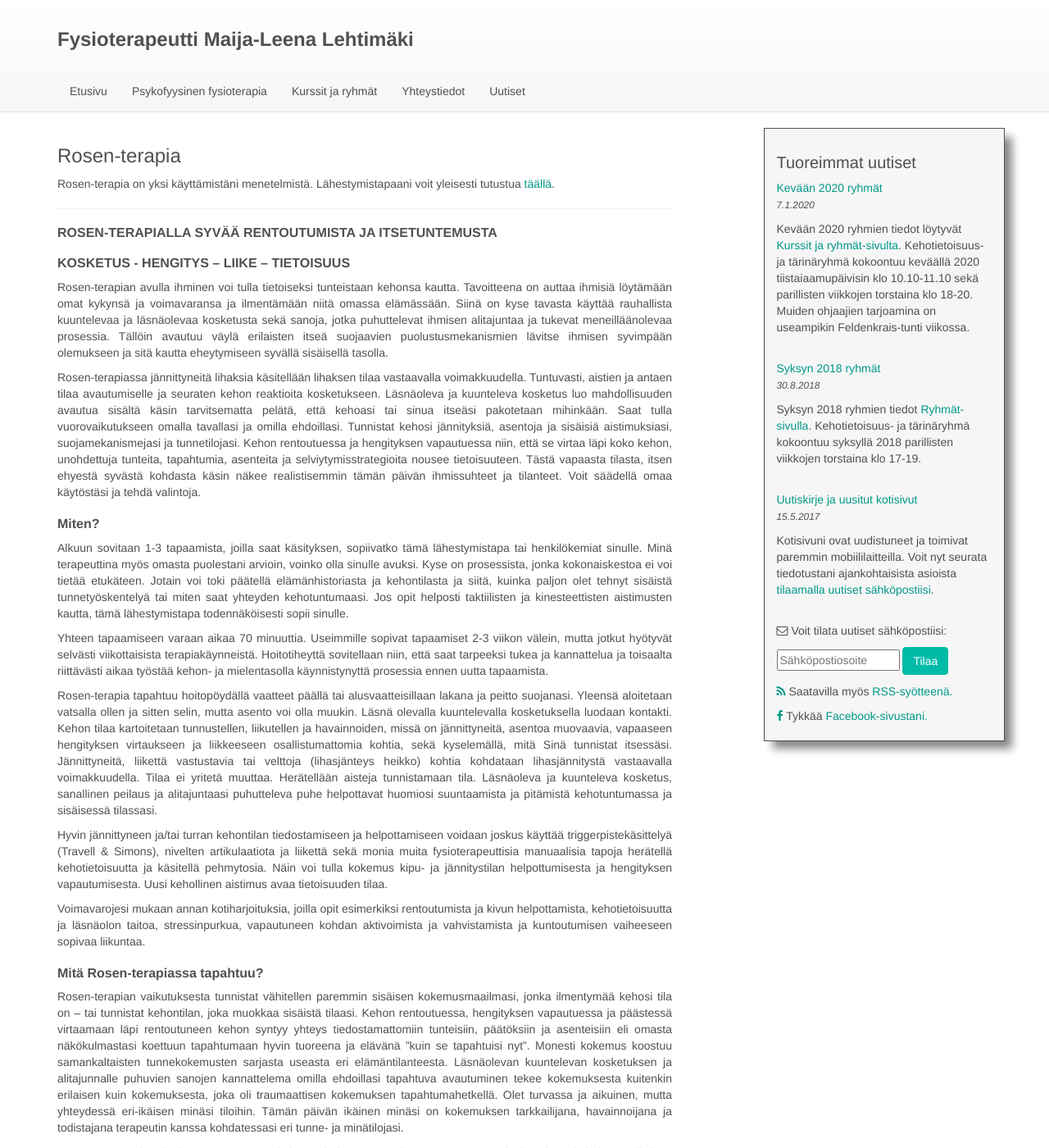
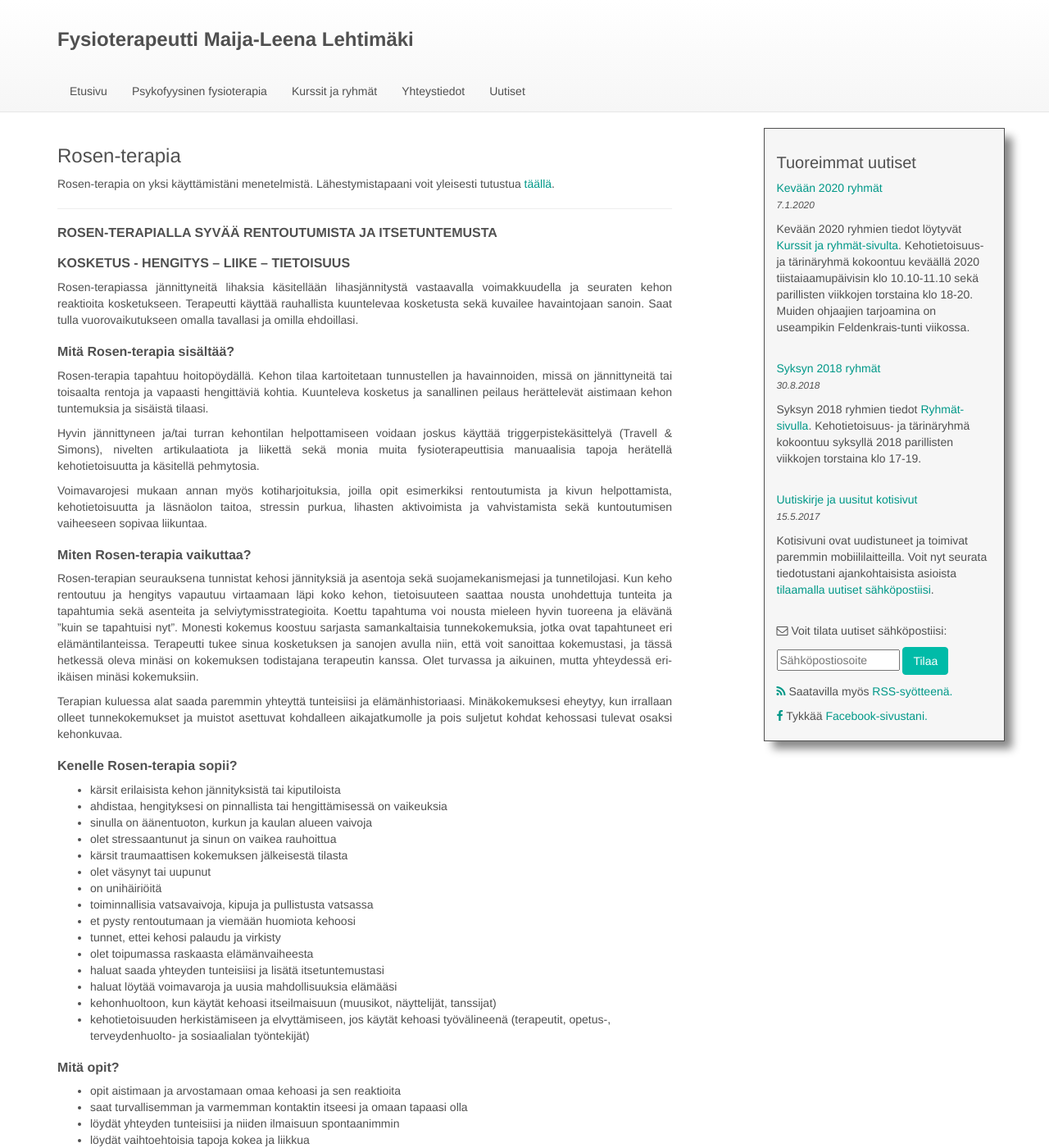
Before and after one commit to jluttine/maijaleenalehtimaki.fi, a Jekyll site: the page built from _pages/rosen-terapia.md, in a window 1280 px wide and 1400 px high. Shown: the whole window at 82% size. Built offline with Jekyll 4.4.1, drawn with Linux system fonts in a browser that asks for light colours; some of the changed text lies outside the part shown.

Commit message:
Tekstin lyhentäminen

```diff
--- a/_pages/rosen-terapia.md
+++ b/_pages/rosen-terapia.md
@@ -13,97 +13,21 @@ yleisesti tutustua [täällä]({{ site.baseurl }}{% link _pages/01-lahestymistap
 
 ### KOSKETUS   -    HENGITYS    –     LIIKE     –     TIETOISUUS
 
-Rosen-terapian avulla ihminen voi tulla tietoiseksi tunteistaan kehonsa kautta.
-Tavoitteena on auttaa ihmisiä löytämään omat kykynsä ja voimavaransa ja
-ilmentämään niitä omassa elämässään. Siinä on kyse tavasta käyttää rauhallista
-kuuntelevaa ja läsnäolevaa kosketusta sekä sanoja, jotka puhuttelevat ihmisen
-alitajuntaa ja tukevat meneilläänolevaa prosessia. Tällöin avautuu väylä
-erilaisten itseä suojaavien puolustusmekanismien lävitse ihmisen syvimpään
-olemukseen ja sitä kautta eheytymiseen syvällä sisäisellä tasolla.
+Rosen-terapiassa jännittyneitä lihaksia käsitellään lihasjännitystä vastaavalla voimakkuudella ja seuraten kehon reaktioita kosketukseen. Terapeutti käyttää rauhallista kuuntelevaa kosketusta sekä kuvailee havaintojaan sanoin. Saat tulla vuorovaikutukseen omalla tavallasi ja omilla ehdoillasi.
 
-Rosen-terapiassa jännittyneitä lihaksia käsitellään lihaksen tilaa vastaavalla
-voimakkuudella. Tuntuvasti, aistien ja antaen tilaa avautumiselle ja seuraten
-kehon reaktioita kosketukseen. Läsnäoleva ja kuunteleva kosketus luo
-mahdollisuuden avautua sisältä käsin tarvitsematta pelätä, että kehoasi tai
-sinua itseäsi pakotetaan mihinkään. Saat tulla vuorovaikutukseen omalla
-tavallasi ja omilla ehdoillasi. Tunnistat kehosi jännityksiä, asentoja ja
-sisäisiä aistimuksiasi, suojamekanismejasi ja tunnetilojasi. Kehon rentoutuessa
-ja hengityksen vapautuessa niin, että se virtaa läpi koko kehon, unohdettuja
-tunteita, tapahtumia, asenteita ja selviytymisstrategioita nousee tietoisuuteen.
-Tästä vapaasta tilasta, itsen ehyestä syvästä kohdasta käsin näkee
-realistisemmin tämän päivän ihmissuhteet ja tilanteet. Voit säädellä omaa
-käytöstäsi ja tehdä valintoja.
+### Mitä Rosen-terapia sisältää?
 
-### Miten?
+Rosen-terapia tapahtuu hoitopöydällä. Kehon tilaa kartoitetaan tunnustellen ja havainnoiden, missä on jännittyneitä tai toisaalta rentoja ja vapaasti hengittäviä kohtia. Kuunteleva kosketus ja sanallinen peilaus herättelevät aistimaan kehon tuntemuksia ja sisäistä tilaasi.
 
-Alkuun sovitaan 1-3 tapaamista, joilla saat käsityksen, sopiivatko tämä
-lähestymistapa tai henkilökemiat sinulle. Minä terapeuttina myös omasta
-puolestani arvioin, voinko olla sinulle avuksi. Kyse on prosessista, jonka
-kokonaiskestoa ei voi tietää etukäteen. Jotain voi toki päätellä
-elämänhistoriasta ja kehontilasta ja siitä, kuinka paljon olet tehnyt sisäistä
-tunnetyöskentelyä tai miten saat yhteyden kehotuntumaasi. Jos opit helposti
-taktiilisten ja kinesteettisten aistimusten kautta, tämä lähestymistapa
-todennäköisesti sopii sinulle.
+Hyvin jännittyneen ja/tai turran kehontilan helpottamiseen voidaan joskus käyttää triggerpistekäsittelyä (Travell & Simons), nivelten artikulaatiota ja liikettä sekä monia muita fysioterapeuttisia manuaalisia tapoja herätellä kehotietoisuutta ja käsitellä pehmytosia.
 
-Yhteen tapaamiseen varaan aikaa 70 minuuttia. Useimmille sopivat tapaamiset 2-3
-viikon välein, mutta jotkut hyötyvät selvästi viikottaisista terapiakäynneistä.
-Hoitotiheyttä sovitellaan niin, että saat tarpeeksi tukea ja kannattelua ja
-toisaalta riittävästi aikaa työstää kehon- ja mielentasolla käynnistynyttä
-prosessia ennen uutta tapaamista.
+Voimavarojesi mukaan annan myös kotiharjoituksia, joilla opit esimerkiksi rentoutumista ja kivun helpottamista, kehotietoisuutta ja läsnäolon taitoa, stressin purkua, lihasten aktivoimista ja vahvistamista sekä kuntoutumisen vaiheeseen sopivaa liikuntaa.
 
-Rosen-terapia tapahtuu hoitopöydällä vaatteet päällä tai alusvaatteisillaan
-lakana ja peitto suojanasi. Yleensä aloitetaan vatsalla ollen ja sitten selin,
-mutta asento voi olla muukin. Läsnä olevalla kuuntelevalla kosketuksella luodaan
-kontakti. Kehon tilaa kartoitetaan tunnustellen, liikutellen ja havainnoiden,
-missä on jännittyneitä, asentoa muovaavia, vapaaseen hengityksen virtaukseen ja
-liikkeeseen osallistumattomia kohtia, sekä kyselemällä, mitä Sinä tunnistat
-itsessäsi. Jännittyneitä, liikettä vastustavia tai velttoja (lihasjänteys
-heikko) kohtia kohdataan lihasjännitystä vastaavalla voimakkuudella. Tilaa ei
-yritetä muuttaa. Herätellään aisteja tunnistamaan tila. Läsnäoleva ja kuunteleva
-kosketus, sanallinen peilaus ja alitajuntaasi puhutteleva puhe helpottavat
-huomiosi suuntaamista ja pitämistä kehotuntumassa ja sisäisessä tilassasi.
+### Miten Rosen-terapia vaikuttaa?
 
-Hyvin jännittyneen ja/tai turran kehontilan tiedostamiseen ja helpottamiseen
-voidaan joskus käyttää triggerpistekäsittelyä (Travell & Simons), nivelten
-artikulaatiota ja liikettä sekä monia muita fysioterapeuttisia manuaalisia
-tapoja herätellä kehotietoisuutta ja käsitellä pehmytosia. Näin voi tulla
-kokemus kipu- ja jännitystilan helpottumisesta ja hengityksen vapautumisesta.
-Uusi kehollinen aistimus avaa tietoisuuden tilaa.
+Rosen-terapian seurauksena tunnistat kehosi jännityksiä ja asentoja sekä suojamekanismejasi ja tunnetilojasi. Kun keho rentoutuu ja hengitys vapautuu virtaamaan läpi koko kehon, tietoisuuteen saattaa nousta unohdettuja tunteita ja tapahtumia sekä asenteita ja selviytymisstrategioita. Koettu tapahtuma voi nousta mieleen hyvin tuoreena ja elävänä ”kuin se tapahtuisi nyt”. Monesti kokemus koostuu sarjasta samankaltaisia tunnekokemuksia, jotka ovat tapahtuneet eri elämäntilanteissa. Terapeutti tukee sinua kosketuksen ja sanojen avulla niin, että voit sanoittaa kokemustasi, ja tässä hetkessä oleva minäsi on kokemuksen todistajana terapeutin kanssa. Olet turvassa ja aikuinen, mutta yhteydessä eri-ikäisen minäsi kokemuksiin.
 
-Voimavarojesi mukaan annan kotiharjoituksia, joilla opit esimerkiksi
-rentoutumista ja kivun helpottamista, kehotietoisuutta ja läsnäolon taitoa,
-stressinpurkua, vapautuneen kohdan aktivoimista ja vahvistamista ja
-kuntoutumisen vaiheeseen sopivaa liikuntaa.
-
-### Mitä Rosen-terapiassa tapahtuu?
-
-Rosen-terapian vaikutuksesta tunnistat vähitellen paremmin sisäisen
-kokemusmaailmasi, jonka ilmentymää kehosi tila on – tai tunnistat kehontilan,
-joka muokkaa sisäistä tilaasi. Kehon rentoutuessa, hengityksen vapautuessa ja
-päästessä virtaamaan läpi rentoutuneen kehon syntyy yhteys tiedostamattomiin
-tunteisiin, päätöksiin ja asenteisiin eli omasta näkökulmastasi koettuun
-tapahtumaan hyvin tuoreena ja elävänä ”kuin se tapahtuisi nyt”. Monesti kokemus
-koostuu samankaltaisten tunnekokemusten sarjasta useasta eri elämäntilanteesta.
-Läsnäolevan kuuntelevan kosketuksen ja alitajunnalle puhuvien sanojen
-kannattelema omilla ehdoillasi tapahtuva avautuminen tekee kokemuksesta
-kuitenkin erilaisen kuin kokemuksesta, joka oli traumaattisen kokemuksen
-tapahtumahetkellä. Olet turvassa ja aikuinen, mutta yhteydessä eri-ikäisen
-minäsi tiloihin. Tämän päivän ikäinen minäsi on kokemuksen tarkkailijana,
-havainnoijana ja todistajana terapeutin kanssa kohdatessasi eri tunne- ja
-minätilojasi.
-
-Kun energeettisesti latautunut tunnepitoinen kokemus purkautuu, avautuu laajempi
-näkökulma aikuisen kokemusmaailmasta käsin usein jo lapsena tai nuorena tehtyjen
-päätösten ja niiden pohjalta luotujen asenteiden uudelleen arviointiin. Tämän
-päivän tilanteisiin latautunut sisäinen jännite purkautuu. Tilanteet ja
-ihmissuhteet voi nähdä realistisemmin.
-
-Tavallista on, että kokemukset tulevat esiin palasina ja hahmottuvat vähitellen.
-Ajan kuluessa alat saada paremmin yhteyttä tunteisiisi ja elämänhistoriaasi.
-Minäkokemuksesi eheytyy, kun irrallaan olleet tunnekokemukset ja muistot
-asettuvat kohdalleen aikajatkumolle. Irralliset kohdat kehossasi tulevat osaksi
-yhtenäistä kehonkuvaa. Voit olla ja liikkua luonnollisesti ja taloudellisesti ja
-elää ja toimia eheytynyttä sisäistä olemustasi ilmentäen.
+Terapian kuluessa alat saada paremmin yhteyttä tunteisiisi ja elämänhistoriaasi. Minäkokemuksesi eheytyy, kun irrallaan olleet tunnekokemukset ja muistot asettuvat kohdalleen aikajatkumolle ja pois suljetut kohdat kehossasi tulevat osaksi kehonkuvaa.
 
 ### Kenelle Rosen-terapia sopii?
 
@@ -137,28 +61,15 @@ elää ja toimia eheytynyttä sisäistä olemustasi ilmentäen.
 -    löydät mahdollisuuksia muutokseen  ja kehitykseen
 -    pystyt vahvistamaan itsetuntemustasi
 -    opit vuorovaikutustaitoja, sanatonta ilmaisua ja sen ymmärrystä sekä yhdessä toimimista
+-    pystyt arvioimaan uudelleen lapsena ja nuorena syntyneitä asenteita ja päätöksiä
+-    voit nähdä nykyiset tilanteet ja ihmissuhteet realistisemmin
 
 ### Rosen-terapian taustaa
 
-Rosen-terapia kuuluu psykofyysisen fysioterapian menetelmiin ja sijoittuu
-fysioterapian ja psykoterapian välimaastoon. Rosen-terapian juuret ovat
-1800–1900-luvun taitteen Keski-Euroopassa, jossa oli innovatiivista
-monitieteellistä psykoterapian ja kehollisten terapiamuotojen kehittämistä.
-Saksalais-amerikkalainen fysioterapeutti Marion Rosen (1914-2012), jonka nimeä
-menetelmä kantaa, opiskeli hengitys- ja rentoutushoitoja psykoanalyysissa
-käyvillä potilailla 1930-luvun Saksassa ja sen jälkeen fysioterapeutiksi
-Tukholmassa ja USA:ssa Mayo-klinikalla. Rosenin työn tuloksena syntyi pitkälle
-kehittynyt kehoterapiamuoto, jossa yhdistyy kehotietoisuus ja tunnetyöskentely.
-Sen tavoitteena on kehollinenhelpotus ja itsetuntemus syvän rentoutumisen
-kautta. Syvä rentoutuminen luo yhteyden alitajuntaan, keholliseen esitietoiseen
-materiaaliin, joka voi alkaa koostua tietoiseksi ja eheyttää ihmistä.
+Rosen-terapia kuuluu psykofyysisen fysioterapian menetelmiin ja sijoittuu fysioterapian ja psykoterapian välimaastoon. Rosen-terapian juuret ovat 1800–1900-luvun taitteen Keski-Euroopassa, missä tehtiin innovatiivista monitieteellistä kehitystyötä psykoterapian ja kehollisten terapiamuotojen saralla. Saksalais-amerikkalainen fysioterapeutti Marion Rosen (1914-2012), jonka nimeä Rosen-menetelmä kantaa, opiskeli hengitys- ja rentoutushoitoja 1930-luvulla Saksassa sekä sen jälkeen fysioterapeutiksi Tukholmassa ja myöhemmin USA:ssa Mayo-klinikalla. Marion Rosenin työn tuloksena syntyi pitkälle kehittynyt kehoterapiamuoto, jossa yhdistyy kehotietoisuus ja tunnetyöskentely.
 
-Nykyinen aivotutkimus on vaikuttanut käänteentekevästi lääketieteen
-ihmiskäsitykseen ja tukenut varhaisempien psykoterapiatutkimusten tuottamia
-käsityksiä ihmisen psykofyysisestä ja psykososiaalisesta olemuksesta. Sikiöajan
-ja varhaisen vuorovaikutuksen tutkimukset auttavat meitä ymmärtämään mielen ja
-kehon välisen yhteyden rakentumista. Tämä tieto antaa sanoja kehon ja mielen
-ilmiöiden kuvaamiseen Rosen-terapiaprosessissa.
+Nykyinen aivotutkimus on vaikuttanut käänteentekevästi lääketieteen ihmiskäsitykseen ja tukenut varhaisempien psykoterapiatutkimusten tuottamia käsityksiä ihmisen psykofyysisestä ja psykososiaalisesta olemuksesta. Sikiöajan ja varhaisen vuorovaikutuksen tutkimukset auttavat meitä ymmärtämään mielen ja kehon välisen yhteyden rakentumista. Tämä tieto antaa sanoja kehon ja mielen ilmiöiden kuvaamiseen Rosen-terapiaprosessissa.
+
 
 ---
 
```
Also changed, not shown: other parts of _pages/rosen-terapia.md (+1 -1 lines).
